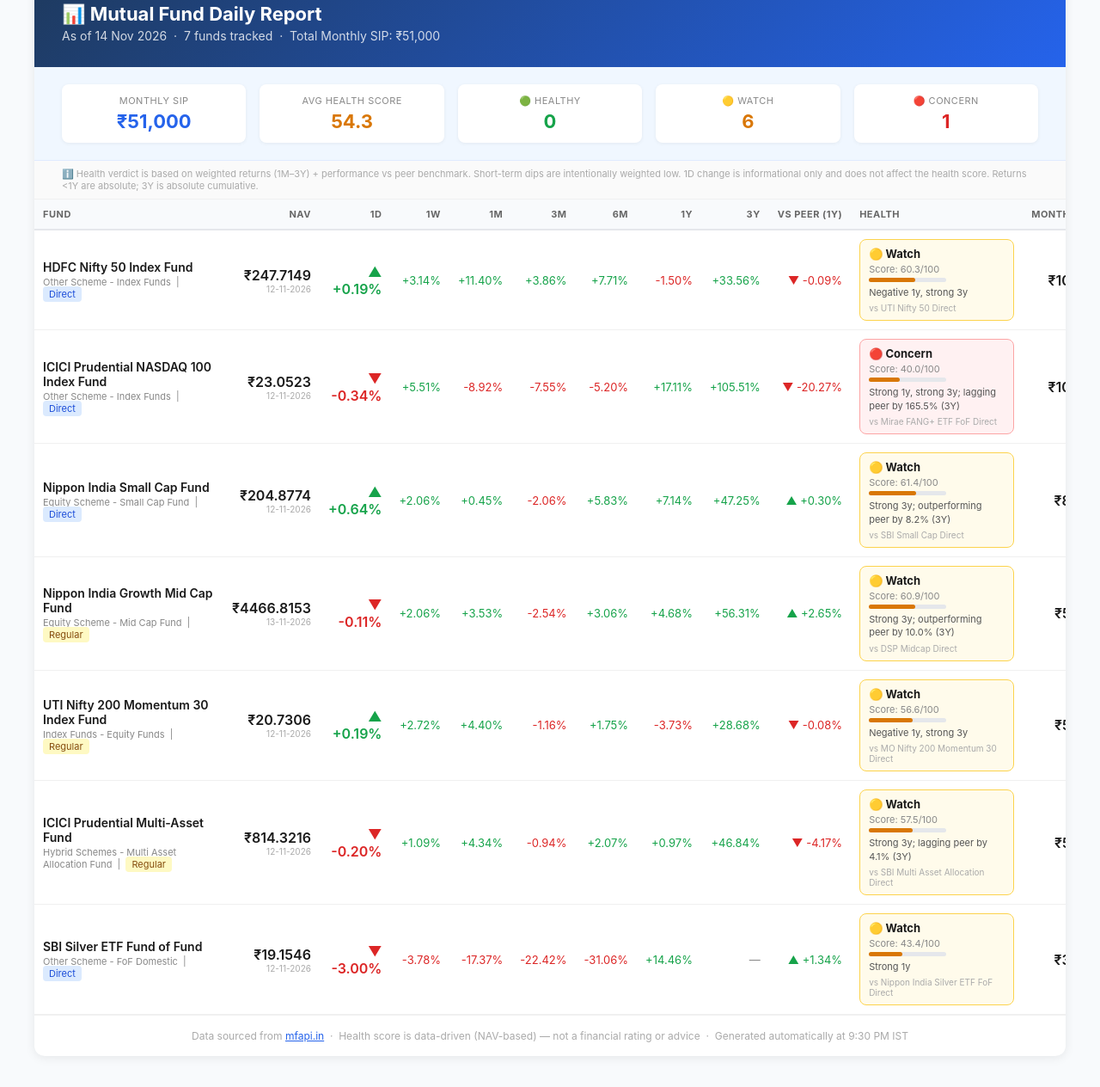
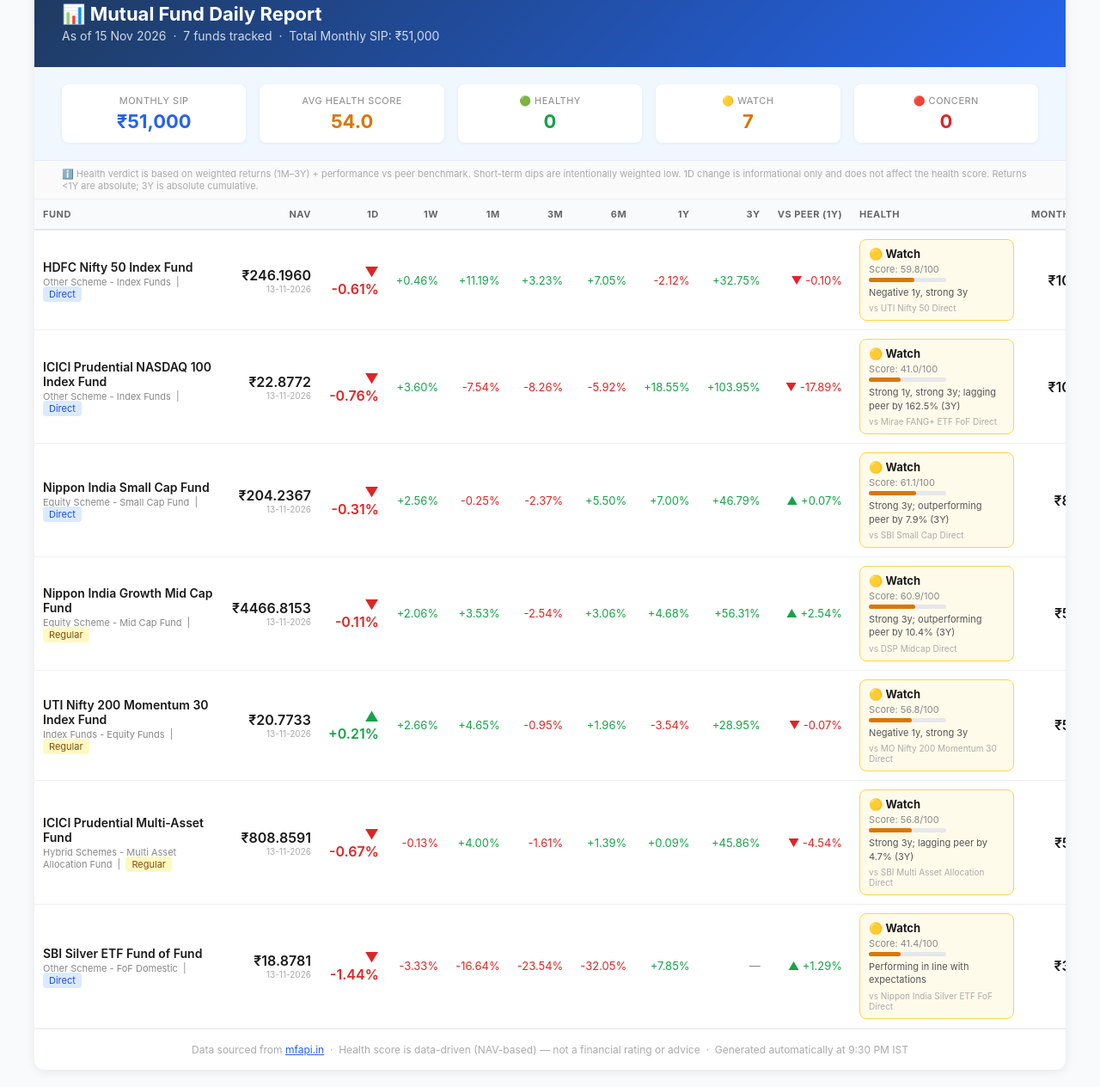
Before and after one commit to muralmu/mutual-fund-tracker, a plain HTML site: page index.html in a window 1280 px wide. Shown: the part 45-1309 px from the top of the page at 86% size. Drawn offline with Linux system fonts and the light colour scheme.

Commit message:
chore: daily fund report 2026-11-14

```diff
--- a/index.html
+++ b/index.html
@@ -3,7 +3,7 @@
 <head>
 <meta charset="UTF-8">
 <meta name="viewport" content="width=device-width, initial-scale=1.0">
-<title>Mutual Fund Daily Report — 14 Nov 2026</title>
+<title>Mutual Fund Daily Report — 15 Nov 2026</title>
 <style>
   body { font-family: -apple-system, BlinkMacSystemFont, 'Segoe UI', sans-serif; background:#f8fafc; margin:0; padding:20px; color:#1a1a1a; }
   .container { max-width:1200px; margin:0 auto; background:#fff; border-radius:12px; box-shadow:0 2px 12px rgba(0,0,0,0.08); overflow:hidden; }
@@ -28,7 +28,7 @@
 
   <div class="header">
     <h1>📊 Mutual Fund Daily Report</h1>
-    <p>As of 14 Nov 2026 &nbsp;·&nbsp; 7 funds tracked &nbsp;·&nbsp; Total Monthly SIP: ₹51,000</p>
+    <p>As of 15 Nov 2026 &nbsp;·&nbsp; 7 funds tracked &nbsp;·&nbsp; Total Monthly SIP: ₹51,000</p>
   </div>
 
   <div class="summary">
@@ -38,7 +38,7 @@
     </div>
     <div class="summary-card">
       <div class="label">Avg Health Score</div>
-      <div class="value" style="color:#d97706;">54.3</div>
+      <div class="value" style="color:#d97706;">54.0</div>
     </div>
     <div class="summary-card">
       <div class="label">🟢 Healthy</div>
@@ -46,11 +46,11 @@
     </div>
     <div class="summary-card">
       <div class="label">🟡 Watch</div>
-      <div class="value" style="color:#d97706;">6</div>
+      <div class="value" style="color:#d97706;">7</div>
     </div>
     <div class="summary-card">
       <div class="label">🔴 Concern</div>
-      <div class="value" style="color:#dc2626;">1</div>
+      <div class="value" style="color:#dc2626;">0</div>
     </div>
   </div>
 
@@ -86,25 +86,25 @@
                 <div style="font-size:11px;color:#888;margin-top:2px;">Other Scheme - Index Funds &nbsp;|&nbsp; <span style="background:#dbeafe;color:#1d4ed8;padding:2px 7px;border-radius:4px;font-size:11px;">Direct</span></div>
             </td>
             <td style="text-align:right;padding:8px 10px;">
-              <div style="font-weight:600;">₹247.7149</div>
-              <div style="font-size:10px;color:#aaa;">12-11-2026</div>
+              <div style="font-weight:600;">₹246.1960</div>
+              <div style="font-size:10px;color:#aaa;">13-11-2026</div>
             </td>
-            <td style="text-align:right;padding:8px 10px;color:#16a34a;font-weight:600;">▲ +0.19%</td>
-            <td style="text-align:right;color:#16a34a;padding:8px 10px;font-size:13px;">+3.14%</td>
-            <td style="text-align:right;color:#16a34a;padding:8px 10px;font-size:13px;">+11.40%</td>
-            <td style="text-align:right;color:#16a34a;padding:8px 10px;font-size:13px;">+3.86%</td>
-            <td style="text-align:right;color:#16a34a;padding:8px 10px;font-size:13px;">+7.71%</td>
-            <td style="text-align:right;color:#dc2626;padding:8px 10px;font-size:13px;">-1.50%</td>
-            <td style="text-align:right;color:#16a34a;padding:8px 10px;font-size:13px;">+33.56%</td>
-            <td style="text-align:right;padding:8px 10px;color:#dc2626;font-size:13px;">▼ -0.09%</td>
+            <td style="text-align:right;padding:8px 10px;color:#dc2626;font-weight:600;">▼ -0.61%</td>
+            <td style="text-align:right;color:#16a34a;padding:8px 10px;font-size:13px;">+0.46%</td>
+            <td style="text-align:right;color:#16a34a;padding:8px 10px;font-size:13px;">+11.19%</td>
+            <td style="text-align:right;color:#16a34a;padding:8px 10px;font-size:13px;">+3.23%</td>
+            <td style="text-align:right;color:#16a34a;padding:8px 10px;font-size:13px;">+7.05%</td>
+            <td style="text-align:right;color:#dc2626;padding:8px 10px;font-size:13px;">-2.12%</td>
+            <td style="text-align:right;color:#16a34a;padding:8px 10px;font-size:13px;">+32.75%</td>
+            <td style="text-align:right;padding:8px 10px;color:#dc2626;font-size:13px;">▼ -0.10%</td>
 
         <td style="padding:10px;min-width:180px;">
           <div style="background:#fffbeb;border:1px solid #fcd34d;border-radius:8px;padding:8px 10px;">
             <div style="font-size:13px;font-weight:700;">🟡 Watch</div>
 
-    <div style="font-size:11px;color:#888;margin-top:3px;">Score: 60.3/100</div>
+    <div style="font-size:11px;color:#888;margin-top:3px;">Score: 59.8/100</div>
     <div style="background:#e5e7eb;border-radius:4px;height:5px;margin-top:3px;width:90px;">
-      <div style="background:#d97706;width:60%;height:5px;border-radius:4px;"></div>
+      <div style="background:#d97706;width:59%;height:5px;border-radius:4px;"></div>
     </div>
             <div style="font-size:11px;color:#555;margin-top:5px;line-height:1.4;">Negative 1y, strong 3y</div>
             <div style="font-size:10px;color:#aaa;margin-top:4px;">vs UTI Nifty 50 Direct</div>
@@ -118,27 +118,27 @@
                 <div style="font-size:11px;color:#888;margin-top:2px;">Other Scheme - Index Funds &nbsp;|&nbsp; <span style="background:#dbeafe;color:#1d4ed8;padding:2px 7px;border-radius:4px;font-size:11px;">Direct</span></div>
             </td>
             <td style="text-align:right;padding:8px 10px;">
-              <div style="font-weight:600;">₹23.0523</div>
-              <div style="font-size:10px;color:#aaa;">12-11-2026</div>
+              <div style="font-weight:600;">₹22.8772</div>
+              <div style="font-size:10px;color:#aaa;">13-11-2026</div>
             </td>
-            <td style="text-align:right;padding:8px 10px;color:#dc2626;font-weight:600;">▼ -0.34%</td>
-            <td style="text-align:right;color:#16a34a;padding:8px 10px;font-size:13px;">+5.51%</td>
-            <td style="text-align:right;color:#dc2626;padding:8px 10px;font-size:13px;">-8.92%</td>
-            <td style="text-align:right;color:#dc2626;padding:8px 10px;font-size:13px;">-7.55%</td>
-            <td style="text-align:right;color:#dc2626;padding:8px 10px;font-size:13px;">-5.20%</td>
-            <td style="text-align:right;color:#16a34a;padding:8px 10px;font-size:13px;">+17.11%</td>
-            <td style="text-align:right;color:#16a34a;padding:8px 10px;font-size:13px;">+105.51%</td>
-            <td style="text-align:right;padding:8px 10px;color:#dc2626;font-size:13px;">▼ -20.27%</td>
+            <td style="text-align:right;padding:8px 10px;color:#dc2626;font-weight:600;">▼ -0.76%</td>
+            <td style="text-align:right;color:#16a34a;padding:8px 10px;font-size:13px;">+3.60%</td>
+            <td style="text-align:right;color:#dc2626;padding:8px 10px;font-size:13px;">-7.54%</td>
+            <td style="text-align:right;color:#dc2626;padding:8px 10px;font-size:13px;">-8.26%</td>
+            <td style="text-align:right;color:#dc2626;padding:8px 10px;font-size:13px;">-5.92%</td>
+            <td style="text-align:right;color:#16a34a;padding:8px 10px;font-size:13px;">+18.55%</td>
+            <td style="text-align:right;color:#16a34a;padding:8px 10px;font-size:13px;">+103.95%</td>
+            <td style="text-align:right;padding:8px 10px;color:#dc2626;font-size:13px;">▼ -17.89%</td>
 
         <td style="padding:10px;min-width:180px;">
-          <div style="background:#fff1f2;border:1px solid #fca5a5;border-radius:8px;padding:8px 10px;">
-            <div style="font-size:13px;font-weight:700;">🔴 Concern</div>
+          <div style="background:#fffbeb;border:1px solid #fcd34d;border-radius:8px;padding:8px 10px;">
+            <div style="font-size:13px;font-weight:700;">🟡 Watch</div>
 
-    <div style="font-size:11px;color:#888;margin-top:3px;">Score: 40.0/100</div>
+    <div style="font-size:11px;color:#888;margin-top:3px;">Score: 41.0/100</div>
     <div style="background:#e5e7eb;border-radius:4px;height:5px;margin-top:3px;width:90px;">
-      <div style="background:#d97706;width:40%;height:5px;border-radius:4px;"></div>
+      <div style="background:#d97706;width:41%;height:5px;border-radius:4px;"></div>
     </div>
-            <div style="font-size:11px;color:#555;margin-top:5px;line-height:1.4;">Strong 1y, strong 3y; lagging peer by 165.5% (3Y)</div>
+            <div style="font-size:11px;color:#555;margin-top:5px;line-height:1.4;">Strong 1y, strong 3y; lagging peer by 162.5% (3Y)</div>
             <div style="font-size:10px;color:#aaa;margin-top:4px;">vs Mirae FANG+ ETF FoF Direct</div>
           </div>
         </td>
@@ -150,27 +150,27 @@
                 <div style="font-size:11px;color:#888;margin-top:2px;">Equity Scheme - Small Cap Fund &nbsp;|&nbsp; <span style="background:#dbeafe;color:#1d4ed8;padding:2px 7px;border-radius:4px;font-size:11px;">Direct</span></div>
             </td>
             <td style="text-align:right;padding:8px 10px;">
-              <div style="font-weight:600;">₹204.8774</div>
-              <div style="font-size:10px;color:#aaa;">12-11-2026</div>
+              <div style="font-weight:600;">₹204.2367</div>
+              <div style="font-size:10px;color:#aaa;">13-11-2026</div>
             </td>
-            <td style="text-align:right;padding:8px 10px;color:#16a34a;font-weight:600;">▲ +0.64%</td>
-            <td style="text-align:right;color:#16a34a;padding:8px 10px;font-size:13px;">+2.06%</td>
-            <td style="text-align:right;color:#16a34a;padding:8px 10px;font-size:13px;">+0.45%</td>
-            <td style="text-align:right;color:#dc2626;padding:8px 10px;font-size:13px;">-2.06%</td>
-            <td style="text-align:right;color:#16a34a;padding:8px 10px;font-size:13px;">+5.83%</td>
-            <td style="text-align:right;color:#16a34a;padding:8px 10px;font-size:13px;">+7.14%</td>
-            <td style="text-align:right;color:#16a34a;padding:8px 10px;font-size:13px;">+47.25%</td>
-            <td style="text-align:right;padding:8px 10px;color:#16a34a;font-size:13px;">▲ +0.30%</td>
+            <td style="text-align:right;padding:8px 10px;color:#dc2626;font-weight:600;">▼ -0.31%</td>
+            <td style="text-align:right;color:#16a34a;padding:8px 10px;font-size:13px;">+2.56%</td>
+            <td style="text-align:right;color:#dc2626;padding:8px 10px;font-size:13px;">-0.25%</td>
+            <td style="text-align:right;color:#dc2626;padding:8px 10px;font-size:13px;">-2.37%</td>
+            <td style="text-align:right;color:#16a34a;padding:8px 10px;font-size:13px;">+5.50%</td>
+            <td style="text-align:right;color:#16a34a;padding:8px 10px;font-size:13px;">+7.00%</td>
+            <td style="text-align:right;color:#16a34a;padding:8px 10px;font-size:13px;">+46.79%</td>
+            <td style="text-align:right;padding:8px 10px;color:#16a34a;font-size:13px;">▲ +0.07%</td>
 
         <td style="padding:10px;min-width:180px;">
           <div style="background:#fffbeb;border:1px solid #fcd34d;border-radius:8px;padding:8px 10px;">
             <div style="font-size:13px;font-weight:700;">🟡 Watch</div>
 
-    <div style="font-size:11px;color:#888;margin-top:3px;">Score: 61.4/100</div>
+    <div style="font-size:11px;color:#888;margin-top:3px;">Score: 61.1/100</div>
     <div style="background:#e5e7eb;border-radius:4px;height:5px;margin-top:3px;width:90px;">
       <div style="background:#d97706;width:61%;height:5px;border-radius:4px;"></div>
     </div>
-            <div style="font-size:11px;color:#555;margin-top:5px;line-height:1.4;">Strong 3y; outperforming peer by 8.2% (3Y)</div>
+            <div style="font-size:11px;color:#555;margin-top:5px;line-height:1.4;">Strong 3y; outperforming peer by 7.9% (3Y)</div>
             <div style="font-size:10px;color:#aaa;margin-top:4px;">vs SBI Small Cap Direct</div>
           </div>
         </td>
@@ -192,7 +192,7 @@
             <td style="text-align:right;color:#16a34a;padding:8px 10px;font-size:13px;">+3.06%</td>
             <td style="text-align:right;color:#16a34a;padding:8px 10px;font-size:13px;">+4.68%</td>
             <td style="text-align:right;color:#16a34a;padding:8px 10px;font-size:13px;">+56.31%</td>
-            <td style="text-align:right;padding:8px 10px;color:#16a34a;font-size:13px;">▲ +2.65%</td>
+            <td style="text-align:right;padding:8px 10px;color:#16a34a;font-size:13px;">▲ +2.54%</td>
 
         <td style="padding:10px;min-width:180px;">
           <div style="background:#fffbeb;border:1px solid #fcd34d;border-radius:8px;padding:8px 10px;">
@@ -202,7 +202,7 @@
     <div style="background:#e5e7eb;border-radius:4px;height:5px;margin-top:3px;width:90px;">
       <div style="background:#d97706;width:60%;height:5px;border-radius:4px;"></div>
     </div>
-            <div style="font-size:11px;color:#555;margin-top:5px;line-height:1.4;">Strong 3y; outperforming peer by 10.0% (3Y)</div>
+            <div style="font-size:11px;color:#555;margin-top:5px;line-height:1.4;">Strong 3y; outperforming peer by 10.4% (3Y)</div>
             <div style="font-size:10px;color:#aaa;margin-top:4px;">vs DSP Midcap Direct</div>
           </div>
         </td>
@@ -214,23 +214,23 @@
                 <div style="font-size:11px;color:#888;margin-top:2px;">Index Funds - Equity Funds &nbsp;|&nbsp; <span style="background:#fef9c3;color:#854d0e;padding:2px 7px;border-radius:4px;font-size:11px;">Regular</span></div>
             </td>
             <td style="text-align:right;padding:8px 10px;">
-              <div style="font-weight:600;">₹20.7306</div>
-              <div style="font-size:10px;color:#aaa;">12-11-2026</div>
+              <div style="font-weight:600;">₹20.7733</div>
+              <div style="font-size:10px;color:#aaa;">13-11-2026</div>
             </td>
-            <td style="text-align:right;padding:8px 10px;color:#16a34a;font-weight:600;">▲ +0.19%</td>
-            <td style="text-align:right;color:#16a34a;padding:8px 10px;font-size:13px;">+2.72%</td>
-            <td style="text-align:right;color:#16a34a;padding:8px 10px;font-size:13px;">+4.40%</td>
-            <td style="text-align:right;color:#dc2626;padding:8px 10px;font-size:13px;">-1.16%</td>
-            <td style="text-align:right;color:#16a34a;padding:8px 10px;font-size:13px;">+1.75%</td>
-            <td style="text-align:right;color:#dc2626;padding:8px 10px;font-size:13px;">-3.73%</td>
-            <td style="text-align:right;color:#16a34a;padding:8px 10px;font-size:13px;">+28.68%</td>
-            <td style="text-align:right;padding:8px 10px;color:#dc2626;font-size:13px;">▼ -0.08%</td>
+            <td style="text-align:right;padding:8px 10px;color:#16a34a;font-weight:600;">▲ +0.21%</td>
+            <td style="text-align:right;color:#16a34a;padding:8px 10px;font-size:13px;">+2.66%</td>
+            <td style="text-align:right;color:#16a34a;padding:8px 10px;font-size:13px;">+4.65%</td>
+            <td style="text-align:right;color:#dc2626;padding:8px 10px;font-size:13px;">-0.95%</td>
+            <td style="text-align:right;color:#16a34a;padding:8px 10px;font-size:13px;">+1.96%</td>
+            <td style="text-align:right;color:#dc2626;padding:8px 10px;font-size:13px;">-3.54%</td>
+            <td style="text-align:right;color:#16a34a;padding:8px 10px;font-size:13px;">+28.95%</td>
+            <td style="text-align:right;padding:8px 10px;color:#dc2626;font-size:13px;">▼ -0.07%</td>
 
         <td style="padding:10px;min-width:180px;">
           <div style="background:#fffbeb;border:1px solid #fcd34d;border-radius:8px;padding:8px 10px;">
             <div style="font-size:13px;font-weight:700;">🟡 Watch</div>
 
-    <div style="font-size:11px;color:#888;margin-top:3px;">Score: 56.6/100</div>
+    <div style="font-size:11px;color:#888;margin-top:3px;">Score: 56.8/100</div>
     <div style="background:#e5e7eb;border-radius:4px;height:5px;margin-top:3px;width:90px;">
       <div style="background:#d97706;width:56%;height:5px;border-radius:4px;"></div>
     </div>
@@ -246,27 +246,27 @@
                 <div style="font-size:11px;color:#888;margin-top:2px;">Hybrid Schemes - Multi Asset Allocation Fund &nbsp;|&nbsp; <span style="background:#fef9c3;color:#854d0e;padding:2px 7px;border-radius:4px;font-size:11px;">Regular</span></div>
             </td>
             <td style="text-align:right;padding:8px 10px;">
-              <div style="font-weight:600;">₹814.3216</div>
-              <div style="font-size:10px;color:#aaa;">12-11-2026</div>
+              <div style="font-weight:600;">₹808.8591</div>
+              <div style="font-size:10px;color:#aaa;">13-11-2026</div>
             </td>
-            <td style="text-align:right;padding:8px 10px;color:#dc2626;font-weight:600;">▼ -0.20%</td>
-            <td style="text-align:right;color:#16a34a;padding:8px 10px;font-size:13px;">+1.09%</td>
-            <td style="text-align:right;color:#16a34a;padding:8px 10px;font-size:13px;">+4.34%</td>
-            <td style="text-align:right;color:#dc2626;padding:8px 10px;font-size:13px;">-0.94%</td>
-            <td style="text-align:right;color:#16a34a;padding:8px 10px;font-size:13px;">+2.07%</td>
-            <td style="text-align:right;color:#16a34a;padding:8px 10px;font-size:13px;">+0.97%</td>
-            <td style="text-align:right;color:#16a34a;padding:8px 10px;font-size:13px;">+46.84%</td>
-            <td style="text-align:right;padding:8px 10px;color:#dc2626;font-size:13px;">▼ -4.17%</td>
+            <td style="text-align:right;padding:8px 10px;color:#dc2626;font-weight:600;">▼ -0.67%</td>
+            <td style="text-align:right;color:#dc2626;padding:8px 10px;font-size:13px;">-0.13%</td>
+            <td style="text-align:right;color:#16a34a;padding:8px 10px;font-size:13px;">+4.00%</td>
+            <td style="text-align:right;color:#dc2626;padding:8px 10px;font-size:13px;">-1.61%</td>
+            <td style="text-align:right;color:#16a34a;padding:8px 10px;font-size:13px;">+1.39%</td>
+            <td style="text-align:right;color:#16a34a;padding:8px 10px;font-size:13px;">+0.09%</td>
+            <td style="text-align:right;color:#16a34a;padding:8px 10px;font-size:13px;">+45.86%</td>
+            <td style="text-align:right;padding:8px 10px;color:#dc2626;font-size:13px;">▼ -4.54%</td>
 
         <td style="padding:10px;min-width:180px;">
           <div style="background:#fffbeb;border:1px solid #fcd34d;border-radius:8px;padding:8px 10px;">
             <div style="font-size:13px;font-weight:700;">🟡 Watch</div>
 
-    <div style="font-size:11px;color:#888;margin-top:3px;">Score: 57.5/100</div>
+    <div style="font-size:11px;color:#888;margin-top:3px;">Score: 56.8/100</div>
     <div style="background:#e5e7eb;border-radius:4px;height:5px;margin-top:3px;width:90px;">
-      <div style="background:#d97706;width:57%;height:5px;border-radius:4px;"></div>
+      <div style="background:#d97706;width:56%;height:5px;border-radius:4px;"></div>
     </div>
-            <div style="font-size:11px;color:#555;margin-top:5px;line-height:1.4;">Strong 3y; lagging peer by 4.1% (3Y)</div>
+            <div style="font-size:11px;color:#555;margin-top:5px;line-height:1.4;">Strong 3y; lagging peer by 4.7% (3Y)</div>
             <div style="font-size:10px;color:#aaa;margin-top:4px;">vs SBI Multi Asset Allocation Direct</div>
           </div>
         </td>
@@ -278,27 +278,27 @@
                 <div style="font-size:11px;color:#888;margin-top:2px;">Other Scheme - FoF Domestic &nbsp;|&nbsp; <span style="background:#dbeafe;color:#1d4ed8;padding:2px 7px;border-radius:4px;font-size:11px;">Direct</span></div>
             </td>
             <td style="text-align:right;padding:8px 10px;">
-              <div style="font-weight:600;">₹19.1546</div>
-              <div style="font-size:10px;color:#aaa;">12-11-2026</div>
+              <div style="font-weight:600;">₹18.8781</div>
+              <div style="font-size:10px;color:#aaa;">13-11-2026</div>
             </td>
-            <td style="text-align:right;padding:8px 10px;color:#dc2626;font-weight:600;">▼ -3.00%</td>
-            <td style="text-align:right;color:#dc2626;padding:8px 10px;font-size:13px;">-3.78%</td>
-            <td style="text-align:right;color:#dc2626;padding:8px 10px;font-size:13px;">-17.37%</td>
-            <td style="text-align:right;color:#dc2626;padding:8px 10px;font-size:13px;">-22.42%</td>
-            <td style="text-align:right;color:#dc2626;padding:8px 10px;font-size:13px;">-31.06%</td>
-            <td style="text-align:right;color:#16a34a;padding:8px 10px;font-size:13px;">+14.46%</td>
+            <td style="text-align:right;padding:8px 10px;color:#dc2626;font-weight:600;">▼ -1.44%</td>
+            <td style="text-align:right;color:#dc2626;padding:8px 10px;font-size:13px;">-3.33%</td>
+            <td style="text-align:right;color:#dc2626;padding:8px 10px;font-size:13px;">-16.64%</td>
+            <td style="text-align:right;color:#dc2626;padding:8px 10px;font-size:13px;">-23.54%</td>
+            <td style="text-align:right;color:#dc2626;padding:8px 10px;font-size:13px;">-32.05%</td>
+            <td style="text-align:right;color:#16a34a;padding:8px 10px;font-size:13px;">+7.85%</td>
             <td style="text-align:right;color:#888888;padding:8px 10px;font-size:13px;">—</td>
-            <td style="text-align:right;padding:8px 10px;color:#16a34a;font-size:13px;">▲ +1.34%</td>
+            <td style="text-align:right;padding:8px 10px;color:#16a34a;font-size:13px;">▲ +1.29%</td>
 
         <td style="padding:10px;min-width:180px;">
           <div style="background:#fffbeb;border:1px solid #fcd34d;border-radius:8px;padding:8px 10px;">
             <div style="font-size:13px;font-weight:700;">🟡 Watch</div>
 
-    <div style="font-size:11px;color:#888;margin-top:3px;">Score: 43.4/100</div>
+    <div style="font-size:11px;color:#888;margin-top:3px;">Score: 41.4/100</div>
     <div style="background:#e5e7eb;border-radius:4px;height:5px;margin-top:3px;width:90px;">
-      <div style="background:#d97706;width:43%;height:5px;border-radius:4px;"></div>
+      <div style="background:#d97706;width:41%;height:5px;border-radius:4px;"></div>
     </div>
-            <div style="font-size:11px;color:#555;margin-top:5px;line-height:1.4;">Strong 1y</div>
+            <div style="font-size:11px;color:#555;margin-top:5px;line-height:1.4;">Performing in line with expectations</div>
             <div style="font-size:10px;color:#aaa;margin-top:4px;">vs Nippon India Silver ETF FoF Direct</div>
           </div>
         </td>
```
